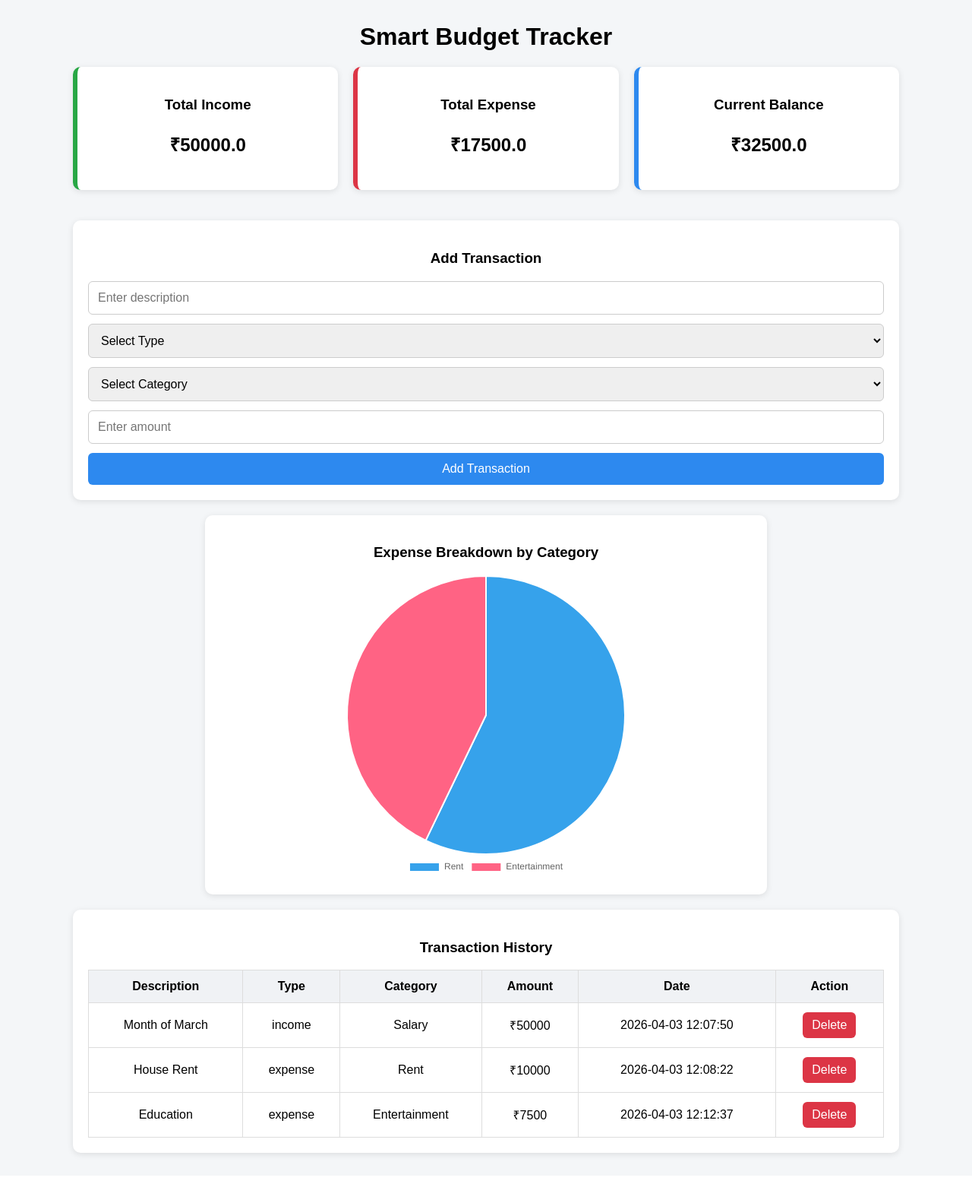
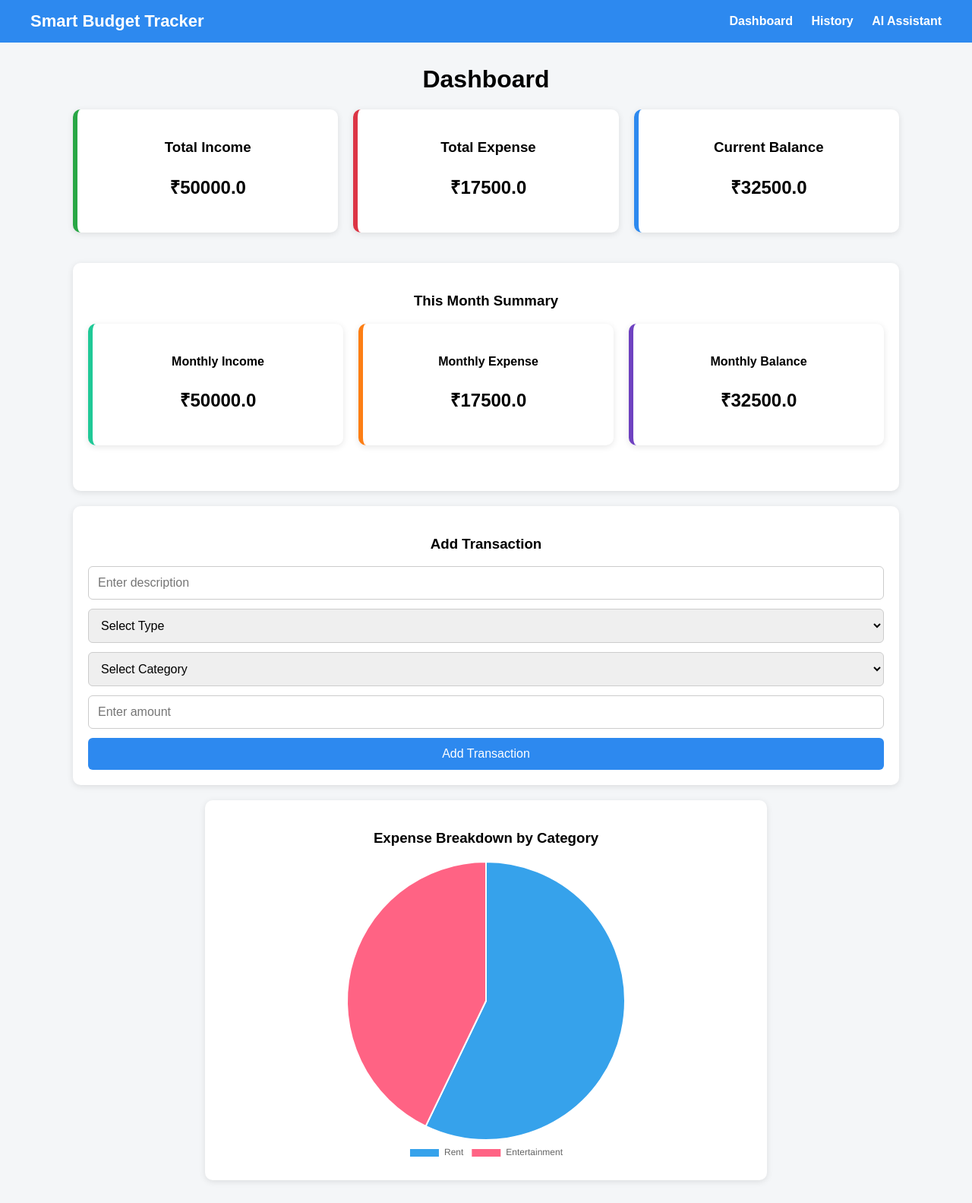
Before and after one commit to TDileepKumar/Smart-Budget-Tracker, a Flask app: page / in a window 1280 px wide. Shown: the whole page at 76% size. Before the commit the page ends 1525 px from the top, so only its background shows below. Run offline with Flask 3, Linux system fonts and the light colour scheme.

Commit message:
Restructured app into dashboard, history, and AI assistant pages

```diff
--- a/app.py
+++ b/app.py
@@ -37,6 +37,28 @@ def calculate_summary(transactions):
     return total_income, total_expense, balance
 
 
+def calculate_monthly_summary(transactions):
+    current_month = datetime.now().month
+    current_year = datetime.now().year
+
+    monthly_income = 0
+    monthly_expense = 0
+
+    for transaction in transactions:
+        transaction_date = datetime.strptime(transaction["date"], "%Y-%m-%d %H:%M:%S")
+
+        if transaction_date.month == current_month and transaction_date.year == current_year:
+            amount = float(transaction["amount"])
+
+            if transaction["type"] == "income":
+                monthly_income += amount
+            else:
+                monthly_expense += amount
+
+    monthly_balance = monthly_income - monthly_expense
+    return monthly_income, monthly_expense, monthly_balance
+
+
 def get_expense_chart_data(transactions):
     category_totals = {}
 
@@ -57,7 +79,7 @@ def get_expense_chart_data(transactions):
 
 
 @app.route("/", methods=["GET", "POST"])
-def index():
+def dashboard():
     data = load_data()
 
     if request.method == "POST":
@@ -78,21 +100,38 @@ def index():
         data["transactions"].append(new_transaction)
         save_data(data)
 
-        return redirect(url_for("index"))
+        return redirect(url_for("dashboard"))
 
     transactions = data["transactions"]
+
     total_income, total_expense, balance = calculate_summary(transactions)
+    monthly_income, monthly_expense, monthly_balance = calculate_monthly_summary(transactions)
     chart_labels, chart_values = get_expense_chart_data(transactions)
 
     return render_template(
-        "index.html",
-        transactions=transactions,
+        "dashboard.html",
         total_income=total_income,
         total_expense=total_expense,
         balance=balance,
+        monthly_income=monthly_income,
+        monthly_expense=monthly_expense,
+        monthly_balance=monthly_balance,
         chart_labels=chart_labels,
         chart_values=chart_values
     )
+
+
+@app.route("/history")
+def history():
+    data = load_data()
+    transactions = data["transactions"]
+
+    return render_template("history.html", transactions=transactions)
+
+
+@app.route("/assistant")
+def assistant():
+    return render_template("assistant.html")
 
 
 @app.route("/delete/<int:transaction_id>", methods=["POST"])
@@ -105,7 +144,7 @@ def delete_transaction(transaction_id):
     ]
 
     save_data(data)
-    return redirect(url_for("index"))
+    return redirect(url_for("history"))
 
 
 if __name__ == "__main__":
--- a/static/style.css
+++ b/static/style.css
@@ -5,16 +5,42 @@ body {
     padding: 0;
 }
 
+.navbar {
+    background-color: #2d89ef;
+    color: white;
+    display: flex;
+    justify-content: space-between;
+    align-items: center;
+    padding: 15px 40px;
+}
+
+.nav-brand {
+    font-size: 22px;
+    font-weight: bold;
+}
+
+.nav-links a {
+    color: white;
+    text-decoration: none;
+    margin-left: 20px;
+    font-weight: bold;
+}
+
+.nav-links a:hover {
+    text-decoration: underline;
+}
+
 .container {
     width: 85%;
     margin: 30px auto;
 }
 
-h1, h2, h3 {
+h1, h2, h3, h4 {
     text-align: center;
 }
 
-.summary-grid {
+.summary-grid,
+.monthly-summary-grid {
     display: grid;
     grid-template-columns: repeat(3, 1fr);
     gap: 20px;
@@ -24,7 +50,10 @@ h1, h2, h3 {
 .summary-card,
 .form-box,
 .transactions-box,
-.chart-box {
+.chart-box,
+.monthly-summary-box,
+.monthly-card,
+.assistant-box {
     background: white;
     padding: 20px;
     margin-bottom: 20px;
@@ -32,7 +61,8 @@ h1, h2, h3 {
     box-shadow: 0 2px 8px rgba(0, 0, 0, 0.1);
 }
 
-.summary-card p {
+.summary-card p,
+.monthly-card p {
     font-size: 24px;
     font-weight: bold;
     text-align: center;
@@ -48,6 +78,18 @@ h1, h2, h3 {
 
 .balance-card {
     border-left: 6px solid #2d89ef;
+}
+
+.monthly-income {
+    border-left: 6px solid #20c997;
+}
+
+.monthly-expense {
+    border-left: 6px solid #fd7e14;
+}
+
+.monthly-balance {
+    border-left: 6px solid #6f42c1;
 }
 
 form {
@@ -120,3 +162,18 @@ th {
 #expenseChart {
     max-height: 400px;
 }
+
+.assistant-box {
+    max-width: 700px;
+    margin-left: auto;
+    margin-right: auto;
+    text-align: center;
+}
+
+.assistant-list {
+    list-style-position: inside;
+    padding-left: 0;
+    text-align: left;
+    max-width: 300px;
+    margin: 20px auto 0;
+}
--- /dev/null
+++ b/templates/base.html
@@ -0,0 +1,24 @@
+<!DOCTYPE html>
+<html lang="en">
+<head>
+    <meta charset="UTF-8">
+    <meta name="viewport" content="width=device-width, initial-scale=1.0">
+    <title>{% block title %}Smart Budget Tracker{% endblock %}</title>
+    <link rel="stylesheet" href="{{ url_for('static', filename='style.css') }}">
+    <script src="https://cdn.jsdelivr.net/npm/chart.js"></script>
+</head>
+<body>
+    <nav class="navbar">
+        <div class="nav-brand">Smart Budget Tracker</div>
+        <div class="nav-links">
+            <a href="{{ url_for('dashboard') }}">Dashboard</a>
+            <a href="{{ url_for('history') }}">History</a>
+            <a href="{{ url_for('assistant') }}">AI Assistant</a>
+        </div>
+    </nav>
+
+    <div class="container">
+        {% block content %}{% endblock %}
+    </div>
+</body>
+</html>
--- /dev/null
+++ b/templates/dashboard.html
@@ -0,0 +1,138 @@
+{% extends "base.html" %}
+
+{% block title %}Dashboard - Smart Budget Tracker{% endblock %}
+
+{% block content %}
+<h1>Dashboard</h1>
+
+<div class="summary-grid">
+    <div class="summary-card income-card">
+        <h3>Total Income</h3>
+        <p>₹{{ total_income }}</p>
+    </div>
+
+    <div class="summary-card expense-card">
+        <h3>Total Expense</h3>
+        <p>₹{{ total_expense }}</p>
+    </div>
+
+    <div class="summary-card balance-card">
+        <h3>Current Balance</h3>
+        <p>₹{{ balance }}</p>
+    </div>
+</div>
+
+<div class="monthly-summary-box">
+    <h3>This Month Summary</h3>
+    <div class="monthly-summary-grid">
+        <div class="monthly-card monthly-income">
+            <h4>Monthly Income</h4>
+            <p>₹{{ monthly_income }}</p>
+        </div>
+
+        <div class="monthly-card monthly-expense">
+            <h4>Monthly Expense</h4>
+            <p>₹{{ monthly_expense }}</p>
+        </div>
+
+        <div class="monthly-card monthly-balance">
+            <h4>Monthly Balance</h4>
+            <p>₹{{ monthly_balance }}</p>
+        </div>
+    </div>
+</div>
+
+<div class="form-box">
+    <h3>Add Transaction</h3>
+    <form method="POST">
+        <input type="text" name="title" placeholder="Enter description" required>
+
+        <select name="type" id="type" required onchange="updateCategories()">
+            <option value="">Select Type</option>
+            <option value="income">Income</option>
+            <option value="expense">Expense</option>
+        </select>
+
+        <select name="category" id="category" required>
+            <option value="">Select Category</option>
+        </select>
+
+        <input type="number" step="0.01" name="amount" placeholder="Enter amount" required>
+
+        <button type="submit">Add Transaction</button>
+    </form>
+</div>
+
+<div class="chart-box">
+    <h3>Expense Breakdown by Category</h3>
+    <canvas id="expenseChart"></canvas>
+</div>
+
+<script>
+    function updateCategories() {
+        const typeSelect = document.getElementById("type");
+        const categorySelect = document.getElementById("category");
+
+        const incomeCategories = [
+            "Salary",
+            "Freelance",
+            "Business",
+            "Bonus",
+            "Investment",
+            "Other Income"
+        ];
+
+        const expenseCategories = [
+            "Food",
+            "Travel",
+            "Bills",
+            "Shopping",
+            "Rent",
+            "Entertainment",
+            "Health",
+            "Other Expense"
+        ];
+
+        categorySelect.innerHTML = '<option value="">Select Category</option>';
+
+        let selectedCategories = [];
+
+        if (typeSelect.value === "income") {
+            selectedCategories = incomeCategories;
+        } else if (typeSelect.value === "expense") {
+            selectedCategories = expenseCategories;
+        }
+
+        selectedCategories.forEach(function(category) {
+            const option = document.createElement("option");
+            option.value = category;
+            option.textContent = category;
+            categorySelect.appendChild(option);
+        });
+    }
+
+    const chartLabels = {{ chart_labels | tojson }};
+    const chartValues = {{ chart_values | tojson }};
+
+    const ctx = document.getElementById("expenseChart").getContext("2d");
+
+    new Chart(ctx, {
+        type: "pie",
+        data: {
+            labels: chartLabels,
+            datasets: [{
+                label: "Expenses by Category",
+                data: chartValues
+            }]
+        },
+        options: {
+            responsive: true,
+            plugins: {
+                legend: {
+                    position: "bottom"
+                }
+            }
+        }
+    });
+</script>
+{% endblock %}
--- a/templates/index.html
+++ b/templates/index.html
@@ -25,6 +25,26 @@
             <div class="summary-card balance-card">
                 <h3>Current Balance</h3>
                 <p>₹{{ balance }}</p>
+            </div>
+        </div>
+
+        <div class="monthly-summary-box">
+            <h3>This Month Summary</h3>
+            <div class="monthly-summary-grid">
+                <div class="monthly-card monthly-income">
+                    <h4>Monthly Income</h4>
+                    <p>₹{{ monthly_income }}</p>
+                </div>
+
+                <div class="monthly-card monthly-expense">
+                    <h4>Monthly Expense</h4>
+                    <p>₹{{ monthly_expense }}</p>
+                </div>
+
+                <div class="monthly-card monthly-balance">
+                    <h4>Monthly Balance</h4>
+                    <p>₹{{ monthly_balance }}</p>
+                </div>
             </div>
         </div>
 
```
Also changed, not shown: templates/assistant.html (added, +23 -0 lines), templates/history.html (added, +39 -0 lines).
